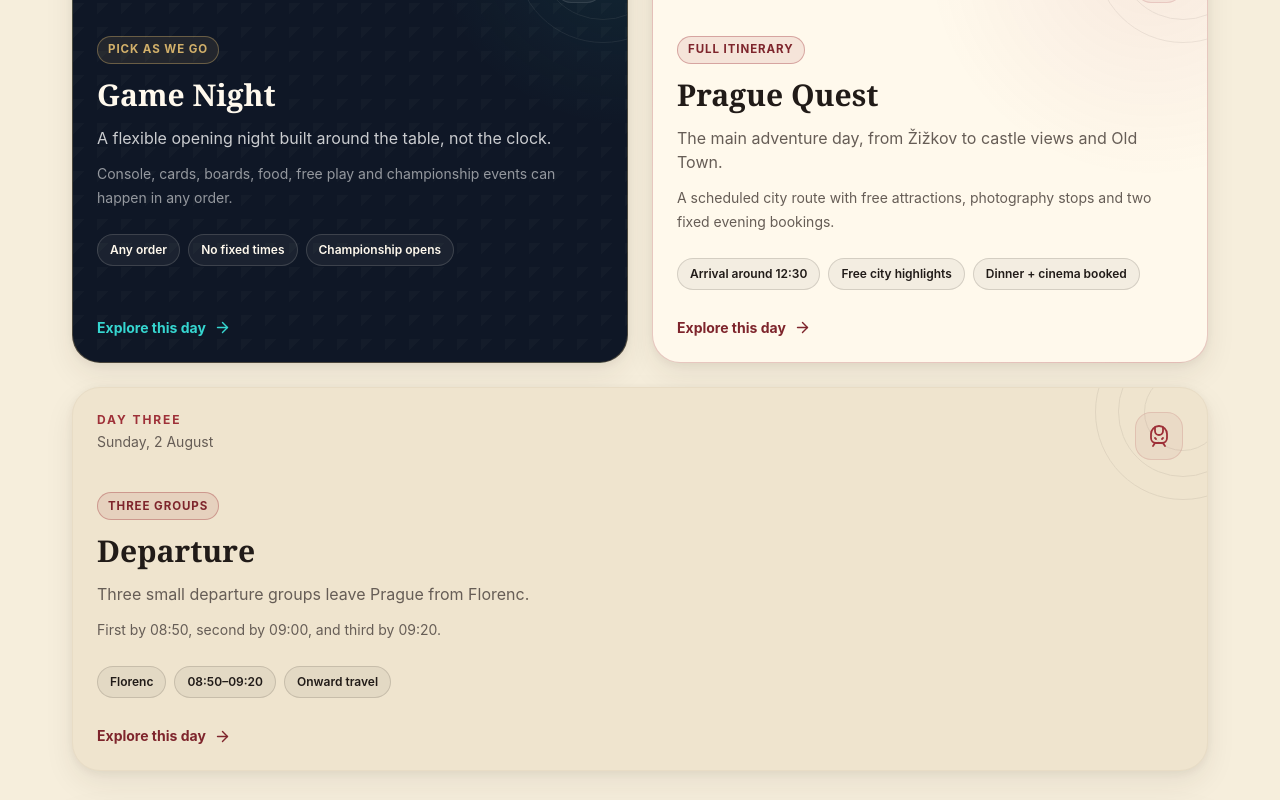
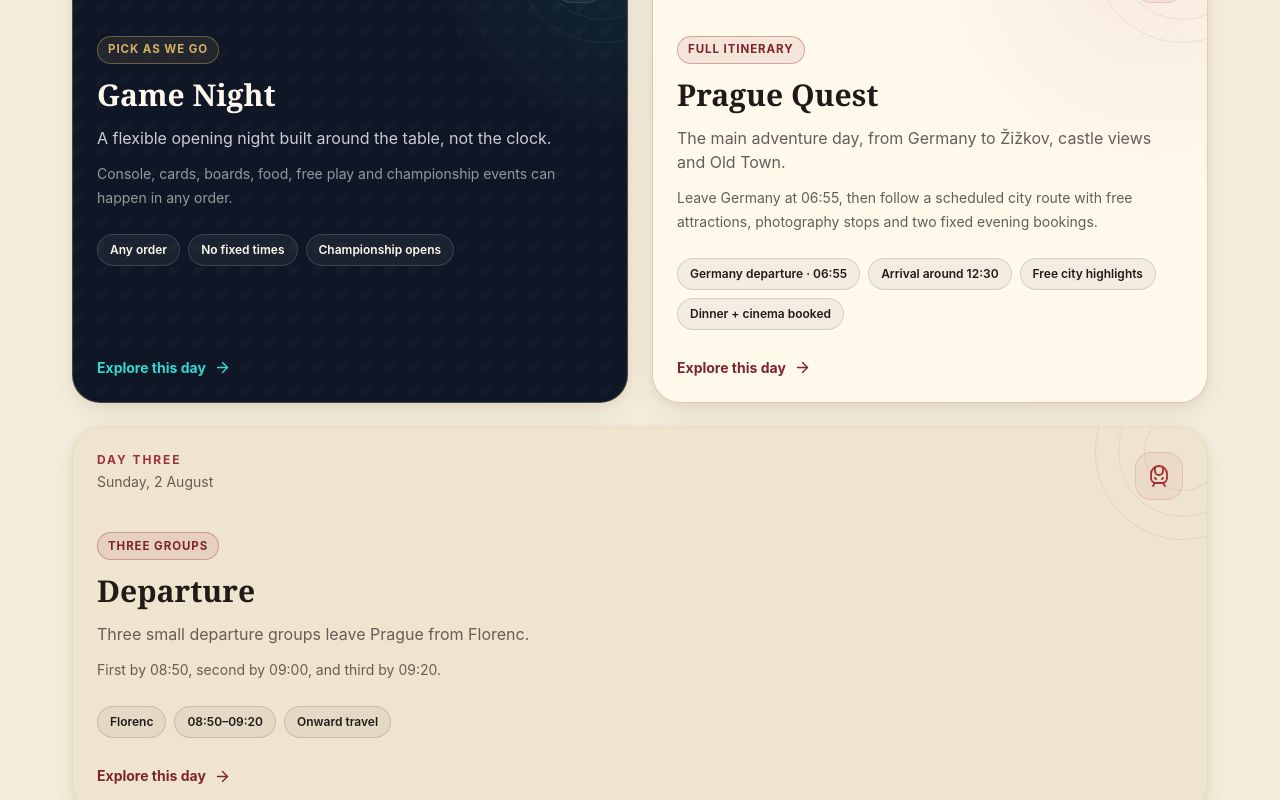
Before and after one commit to so-mb/games-and-castles, a React (Vite) app: page / in a window 1280 px wide. Shown: the part 1180-1980 px from the top of the page. Built offline with nearby package versions, Linux system fonts and the light colour scheme; no server answers; the database is empty.

Commit message:
feat: update Saturday itinerary to include 06:55 departure from Germany and enhance trip details across documentation

```diff
--- a/src/data/itinerary.ts
+++ b/src/data/itinerary.ts
@@ -1,6 +1,23 @@
 import type { ItineraryItem } from "../types/content";
 
 export const itineraryItems: ItineraryItem[] = [
+  {
+    id: "depart-germany",
+    time: "06:55",
+    title: "Depart Germany for Prague",
+    summary: "The Prague Quest begins with the morning journey to Prague.",
+    details: ["Saturday departure from Germany."],
+    tags: [
+      {
+        id: "journey-start",
+        label: "Journey begins",
+        tone: "gold",
+        icon: "train",
+      },
+    ],
+    icon: "train",
+    variant: "travel",
+  },
   {
     id: "arrival-luggage",
     time: "12:30–13:15",
--- a/src/data/trip.ts
+++ b/src/data/trip.ts
@@ -55,12 +55,13 @@ export const weekendDays: WeekendDay[] = [
     date: "Saturday, 1 August",
     title: "Prague Quest",
     summary:
-      "The main adventure day, from Žižkov to castle views and Old Town.",
+      "The main adventure day, from Germany to Žižkov, castle views and Old Town.",
     detail:
-      "A scheduled city route with free attractions, photography stops and two fixed evening bookings.",
+      "Leave Germany at 06:55, then follow a scheduled city route with free attractions, photography stops and two fixed evening bookings.",
     icon: "castle",
     tone: "quest",
     items: [
+      "Germany departure · 06:55",
       "Arrival around 12:30",
       "Free city highlights",
       "Dinner + cinema booked",
@@ -123,7 +124,7 @@ export const publicTripInformation: PublicTripInfoItem[] = [
     id: "dates",
     label: "Trip dates",
     value: tripMetadata.dateRange,
-    note: "Friday game night through Sunday departure.",
+    note: "Friday game night; Germany → Prague departs Saturday at 06:55; Sunday departure.",
     icon: "ticket",
   },
 ];
--- a/src/features/itinerary/ItinerarySection.tsx
+++ b/src/features/itinerary/ItinerarySection.tsx
@@ -16,7 +16,7 @@ export function ItinerarySection() {
     >
       <div className="grid gap-8 lg:grid-cols-[1fr_auto] lg:items-end">
         <SectionHeading
-          description="A focused route through free city highlights, photography stops and two fixed evening bookings. Times are the approved plan—not live navigation."
+          description="Depart Germany at 06:55, then follow a focused route through free city highlights, photography stops and two fixed evening bookings. Times are the approved plan—not live navigation."
           eyebrow="Saturday, 1 August · Prague Quest"
           id="itinerary-title"
           title="One city, carefully paced"
```
Also changed, not shown: 5 other files (tests, documents, lock files or other folders).
